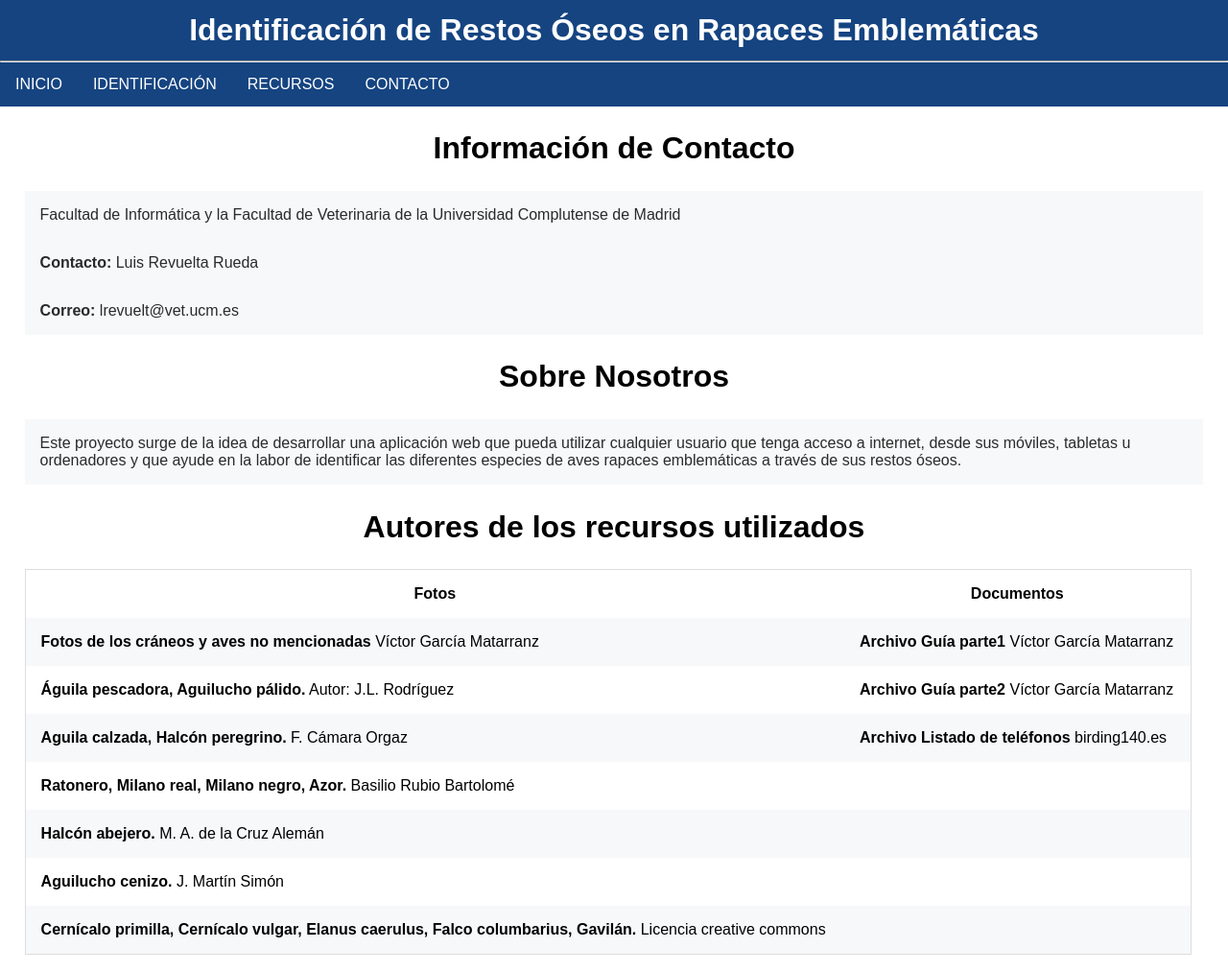
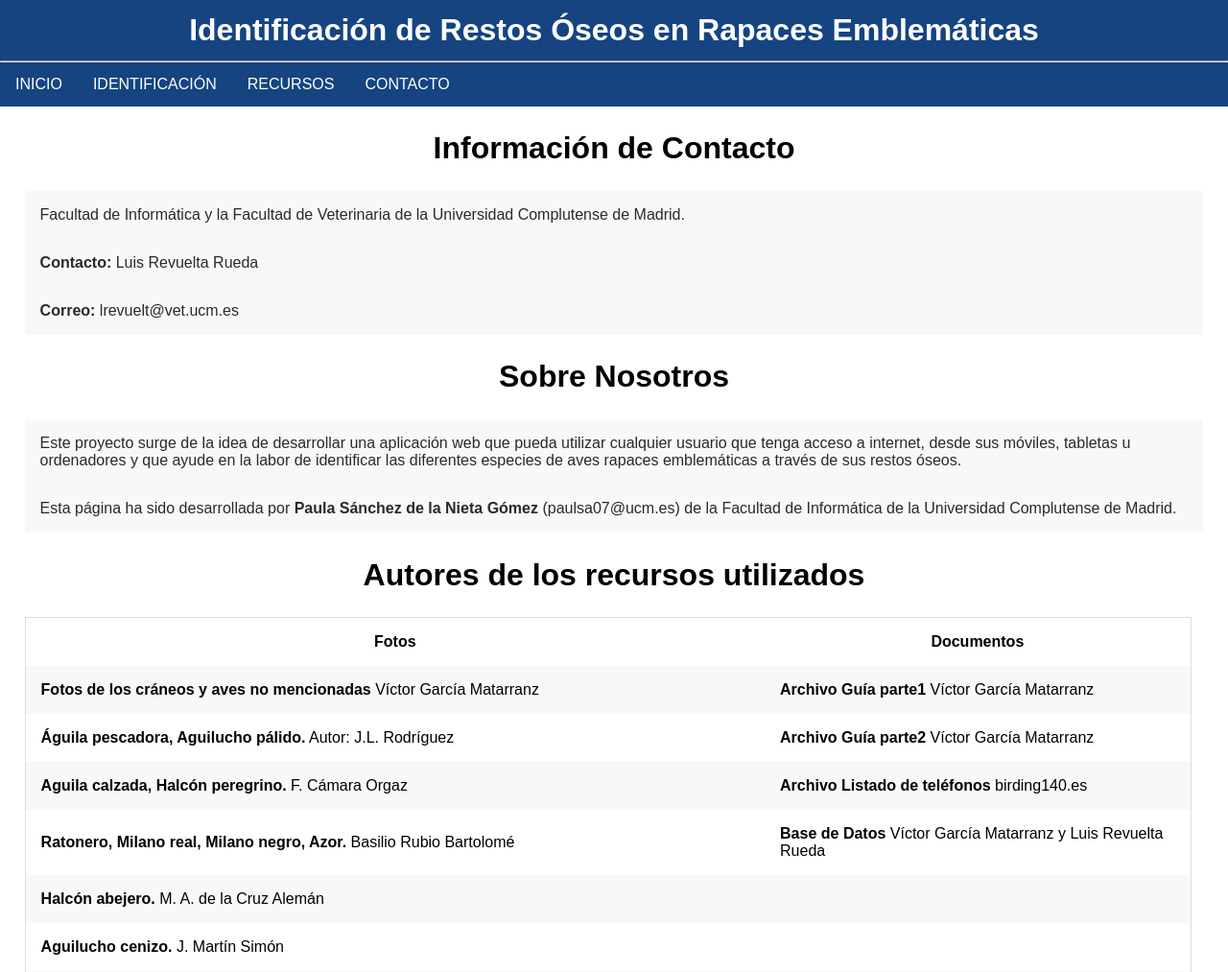
Before and after one commit to dangreci-ucm/TFG-Django-Aves, a Django app: page /contacto in a window 1280 px wide. Shown: the top 1013 px of the page at 96% size. Run offline with Django 3.2, Linux system fonts and the light colour scheme; parts of the project's set-up code (start-up, migrations or seed data) failed here and were passed over.

Commit message:
app v1.2

```diff
--- a/apptfg/static/css/same.css
+++ b/apptfg/static/css/same.css
@@ -88,7 +88,7 @@
     margin: 0;
 }
 
-.navbar a:hover, .dropdown:hover .dropbtn {
+.navbar a:hover{
     background-color: #3e77c2;
 }
 
--- a/apptfg/templates/apptfg/base.html
+++ b/apptfg/templates/apptfg/base.html
@@ -61,8 +61,6 @@
             <div id="imgucm">
                 <img alt="Logotipo secundario de la UCM" src="../static/img/logo_ucm.png" >
             </div>
-
-            <img id="imgucm" src="https://www.miteco.gob.es/es/sistema/includes/cabecera/logo-ministerio-transicion-ecologica_new_tcm30-283644_tcm30-283644.png">
         </div>
 
 
--- a/apptfg/templates/apptfg/contacto.html
+++ b/apptfg/templates/apptfg/contacto.html
@@ -10,7 +10,7 @@
     {%block body%}
         <h2>Información de Contacto</h2>
 
-            <p>Facultad de Informática y la Facultad de Veterinaria de la Universidad Complutense de Madrid</p>
+            <p>Facultad de Informática y la Facultad de Veterinaria de la Universidad Complutense de Madrid.</p>
             <p><b>Contacto:</b> Luis Revuelta Rueda</p>
             <p><b>Correo:</b> lrevuelt@vet.ucm.es</p>
 
@@ -19,7 +19,9 @@
             <p>Este proyecto surge de la idea de desarrollar una aplicación web que pueda utilizar
                 cualquier usuario que tenga acceso a internet, desde sus móviles, tabletas u ordenadores y que ayude en la labor de identificar las diferentes especies de aves rapaces emblemáticas a través de sus restos óseos.
             </p>
-
+            <p>Esta página ha sido desarrollada por <b>Paula Sánchez de la Nieta Gómez</b> (paulsa07@ucm.es) de la Facultad de Informática
+                de la Universidad Complutense de Madrid.
+            </p>
 
         <h2>Autores de los recursos utilizados</h2>
 
@@ -61,7 +63,9 @@
                 <td><b>Ratonero, Milano real, Milano negro, Azor.</b>
                      Basilio Rubio Bartolomé
                 </td>
-                <td></td>
+                <td><b>
+                    Base de Datos
+                </b>Víctor García Matarranz y Luis Revuelta Rueda</td>
             </tr>
 
             <tr>
```
Also changed, not shown: apptfg/static/css/principal.css (+5 -2 lines).
